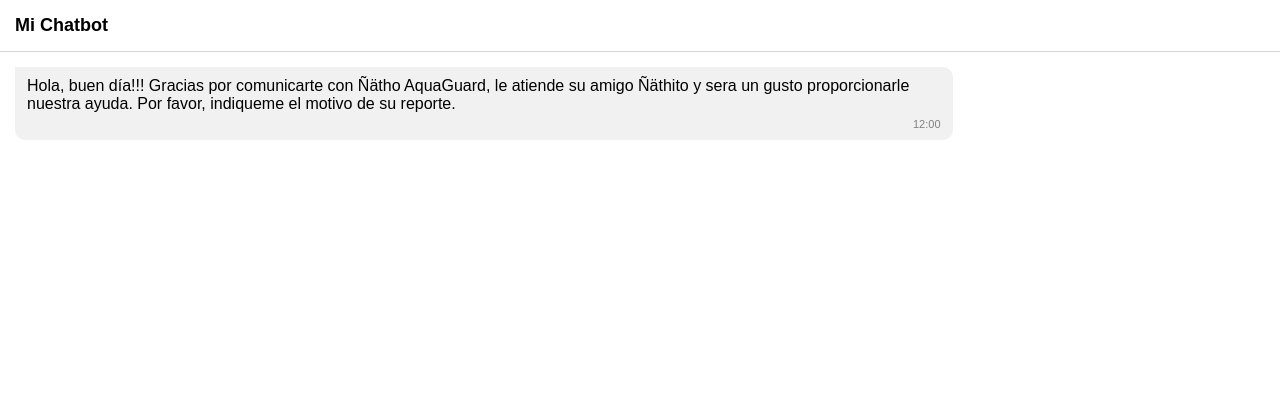
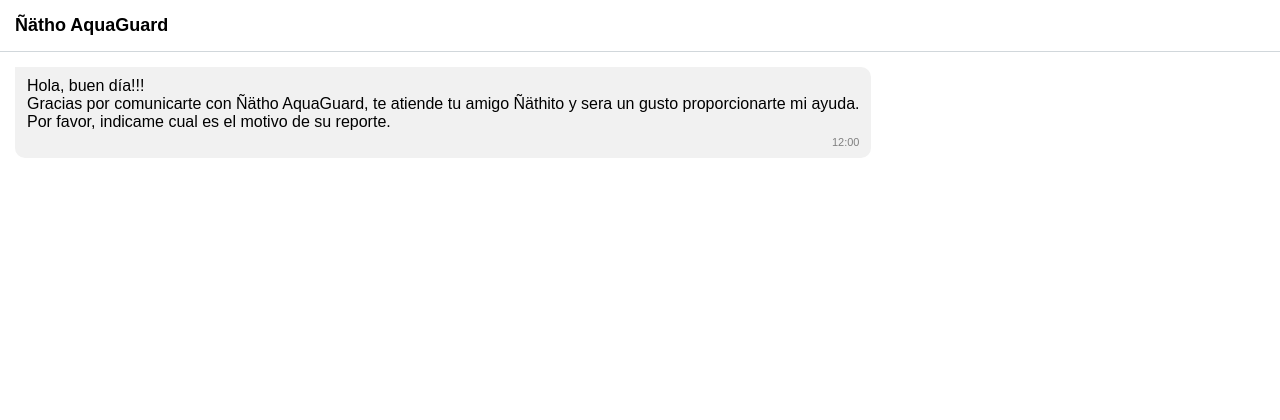
Before and after one commit to chris256djess-ui/chatbot_qr, a Flask app: page / in a window 1280 px wide. Shown: the top 420 px of the page. Run offline with Flask 3, Linux system fonts and the light colour scheme.

Commit message:
Nuevo Diseño

```diff
--- a/templates/index.html
+++ b/templates/index.html
@@ -3,7 +3,7 @@
 <head>
     <meta charset="UTF-8">
     <meta name="viewport" content="width=device-width, initial-scale=1.0">
-    <title>Chatbot WhatsApp</title>
+    <title>Sistema de reportes</title>
 
     <style>
 
@@ -146,7 +146,7 @@
     <div class="header">
 
         <div class="header-info">
-            <h2>Mi Chatbot</h2>
+            <h2>Ñätho AquaGuard</h2>
         </div>
 
     </div>
@@ -156,12 +156,8 @@
     <div class="chat-box" id="chat-box">
 
         <div class="mensaje bot">
-            Hola, buen día!!!
-
-            Gracias por comunicarte con Ñätho AquaGuard, le atiende su amigo Ñäthito y sera un gusto
-            proporcionarle nuestra ayuda.
-
-            Por favor, indiqueme el motivo de su reporte.
+            Hola, buen día!!!<br>Gracias por comunicarte con Ñätho AquaGuard, te atiende tu amigo Ñäthito y sera un gusto
+            proporcionarte mi ayuda.<br>Por favor, indicame cual es el motivo de su reporte.
 
             <span class="hora">
                 12:00
```
